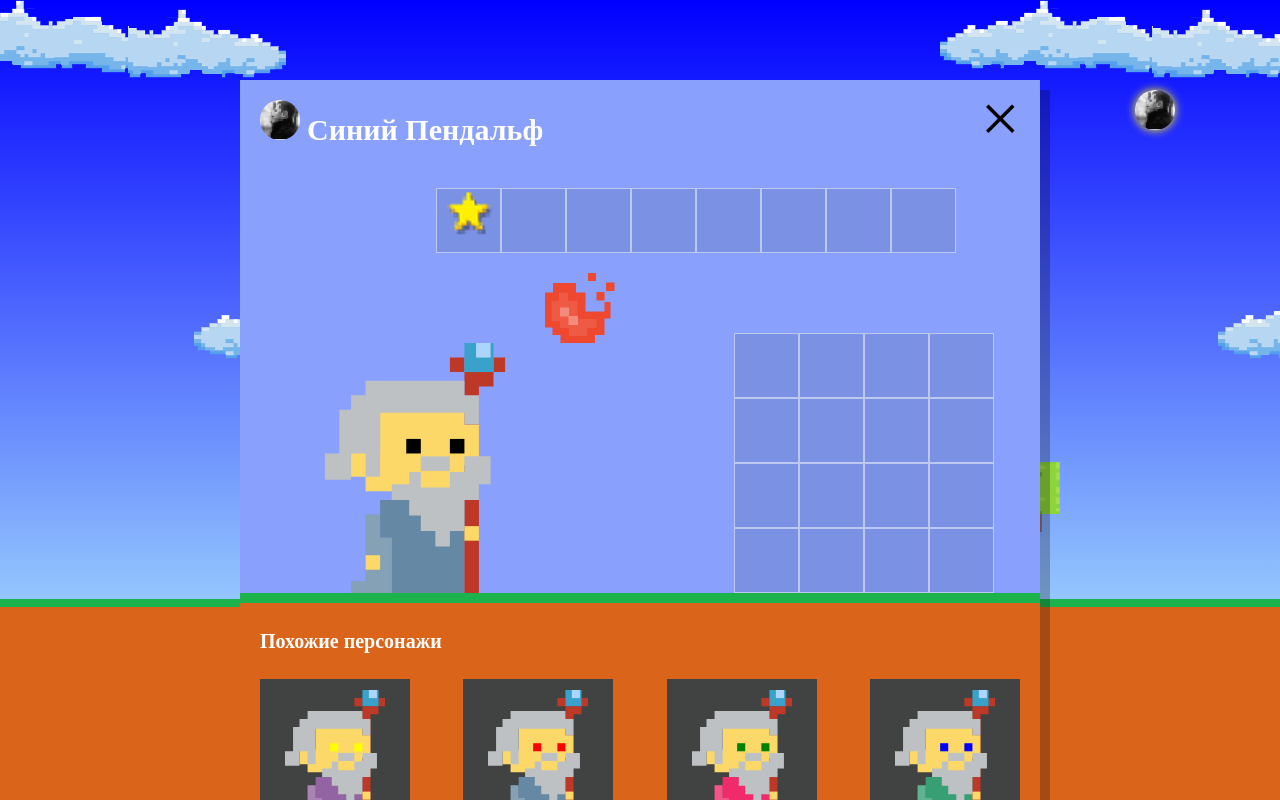
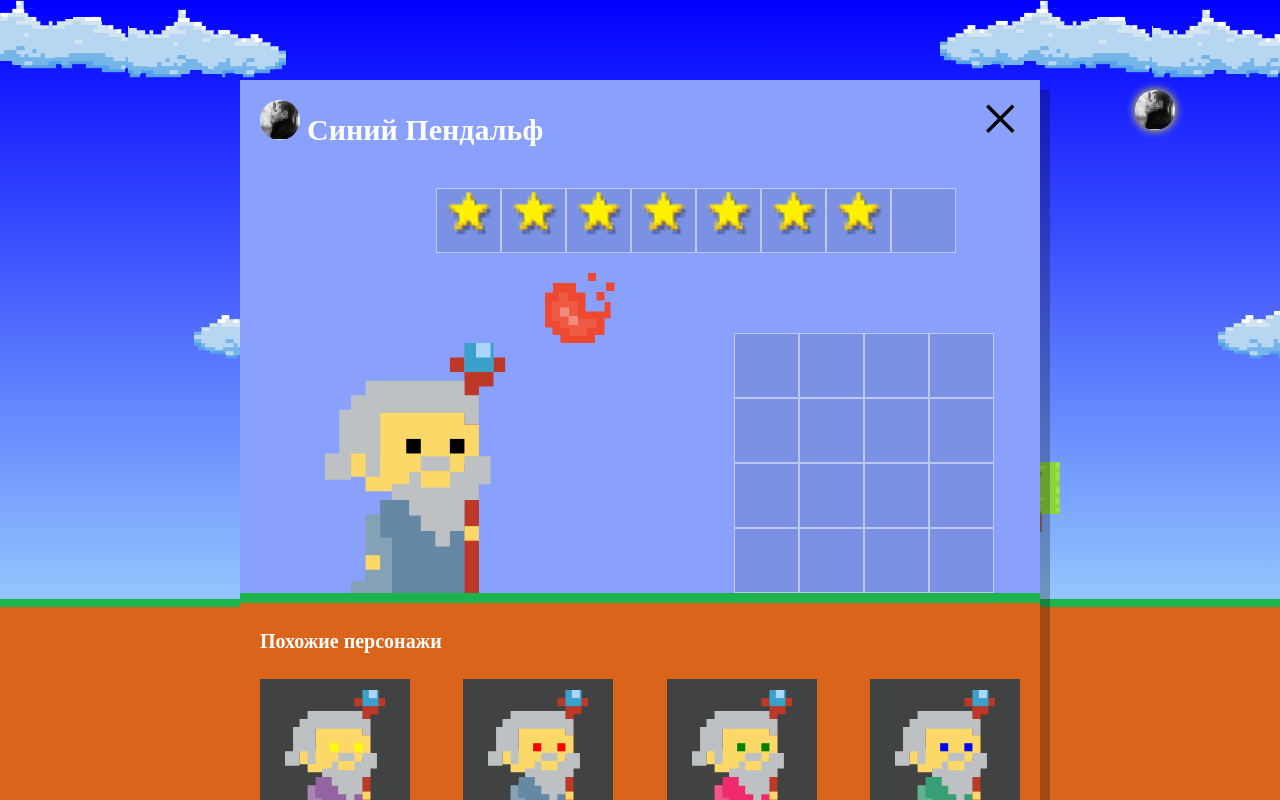
Before and after one commit to noatatat/428313-code-and-magick, a website: page index.html in a window 1280 px wide. Both pictures are taken after a click on the picture 1155 px from the left and 110 px from the top of the page. Shown: the top 800 px of the page. Drawn offline with Linux system fonts and the light colour scheme; a web font is replaced by a local one.

Commit message:
feat: добавляет тестовые объекты в верстку

```diff
--- a/index.html
+++ b/index.html
@@ -92,15 +92,27 @@
 
 
     <div class="setup-artifacts-shop">
-      <div class="setup-artifacts-cell"><img src="img/icon-star.png" alt="Star" width="65" height="50" draggable="true">
+      <div class="setup-artifacts-cell">
+        <img src="img/icon-star.png" alt="Star" width="65" height="50">
       </div>
-      <div class="setup-artifacts-cell"></div>
-      <div class="setup-artifacts-cell"></div>
-      <div class="setup-artifacts-cell"></div>
-
-      <div class="setup-artifacts-cell"></div>
-      <div class="setup-artifacts-cell"></div>
-      <div class="setup-artifacts-cell"></div>
+      <div class="setup-artifacts-cell">
+        <img src="img/icon-star.png" alt="Star" width="65" height="50">
+      </div>
+      <div class="setup-artifacts-cell">
+        <img src="img/icon-star.png" alt="Star" width="65" height="50">
+      </div>
+      <div class="setup-artifacts-cell">
+        <img src="img/icon-star.png" alt="Star" width="65" height="50">
+      </div>
+      <div class="setup-artifacts-cell">
+        <img src="img/icon-star.png" alt="Star" width="65" height="50">
+      </div>
+      <div class="setup-artifacts-cell">
+        <img src="img/icon-star.png" alt="Star" width="65" height="50">
+      </div>
+      <div class="setup-artifacts-cell">
+        <img src="img/icon-star.png" alt="Star" width="65" height="50">
+      </div>
       <div class="setup-artifacts-cell"></div>
     </div>
 
```
